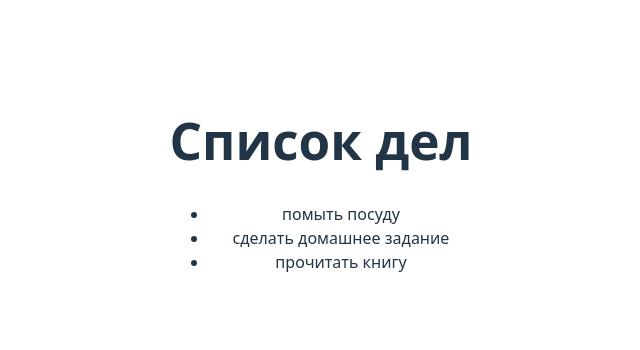
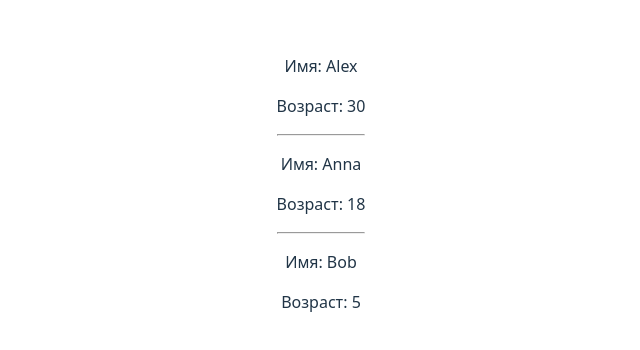
Before and after one commit to rabotnikjeka/homework-repository, a React (Vite) app in the folder my-react-app/: page / in a window 1280 px wide. Shown: the part 216-566 px from the top of the page, without its empty margins (319-959 px from the left). Built offline with nearby package versions, Linux system fonts and the light colour scheme.

Commit message:
homework Props

```diff
--- a/my-react-app/src/App.jsx
+++ b/my-react-app/src/App.jsx
@@ -1,15 +1,12 @@
 import "./App.css";
+import Props from "./props";
+import ToDoList from "./ToDoList";
 
 function App() {
-  const listItems = ["помыть посуду", "сделать домашнее задание", "прочитать книгу"];
   return (
-    <div className="root">
-      <h1 className="title">Список дел</h1>
-      <ul>
-        {listItems.map((item, index) => {
-          return <li key={index}>{item}</li>;
-        })}
-      </ul>
+    <div className="App">
+      {/* <ToDoList /> */}
+      <Props />
     </div>
   );
 }
--- /dev/null
+++ b/my-react-app/src/Props.jsx
@@ -0,0 +1,24 @@
+import "./App.css";
+
+function UserCard({ name, age }) {
+  return (
+    <div className="user-card">
+      <p>Имя: {name}</p>
+      <p>Возраст: {age}</p>
+    </div>
+  );
+}
+
+function Props() {
+  return (
+    <div className="root">
+      <UserCard name="Alex" age={30} />
+      <hr />
+      <UserCard name="Anna" age={18} />
+      <hr />
+      <UserCard name="Bob" age={5} />
+    </div>
+  );
+}
+
+export default Props;
--- /dev/null
+++ b/my-react-app/src/ToDoList.jsx
@@ -0,0 +1,17 @@
+import "./App.css";
+
+function ToDoList() {
+  const listItems = ["помыть посуду", "сделать домашнее задание", "прочитать книгу"];
+  return (
+    <div className="root">
+      <h1 className="title">Список дел</h1>
+      <ul>
+        {listItems.map((item, index) => {
+          return <li key={index}>{item}</li>;
+        })}
+      </ul>
+    </div>
+  );
+}
+
+export default ToDoList;
```
